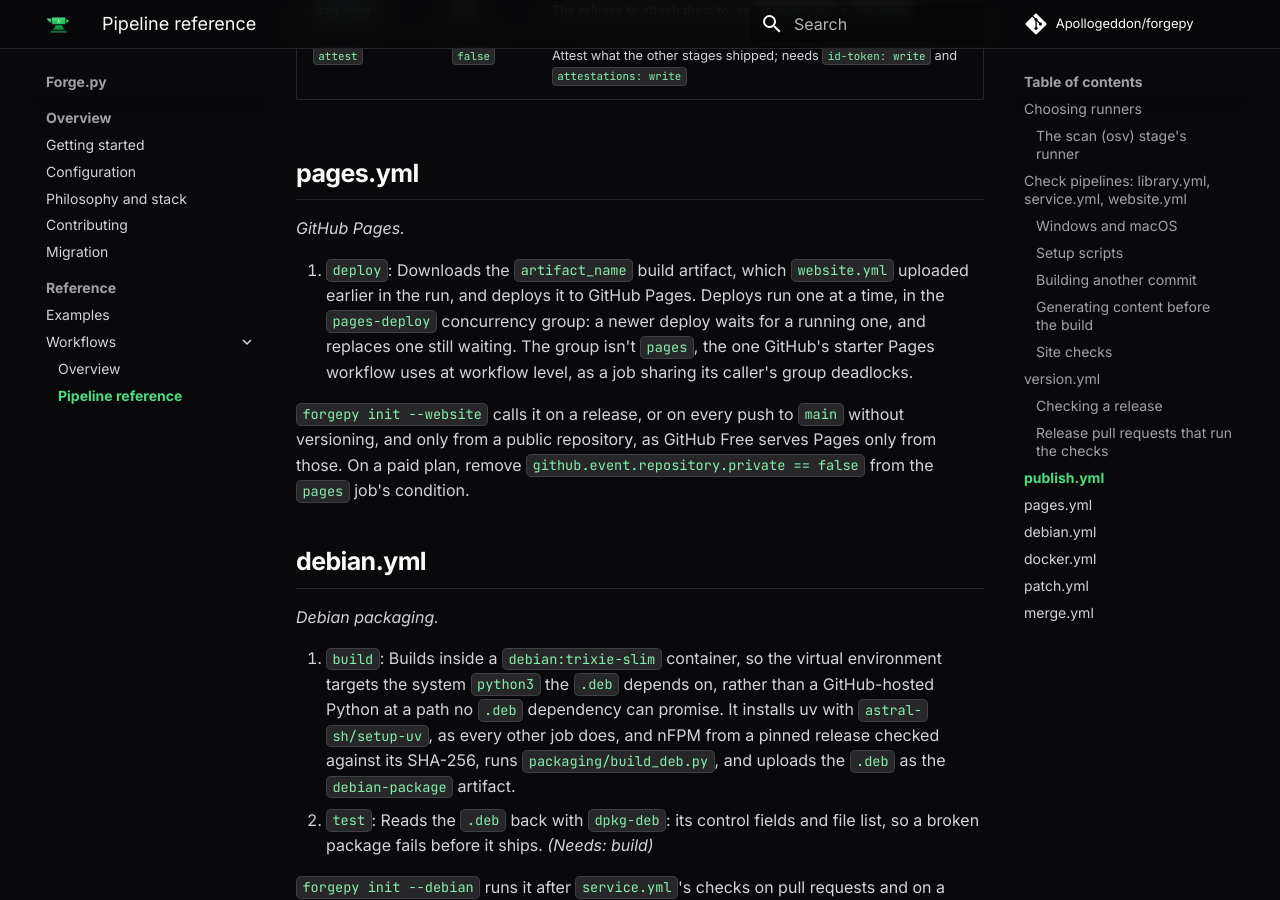
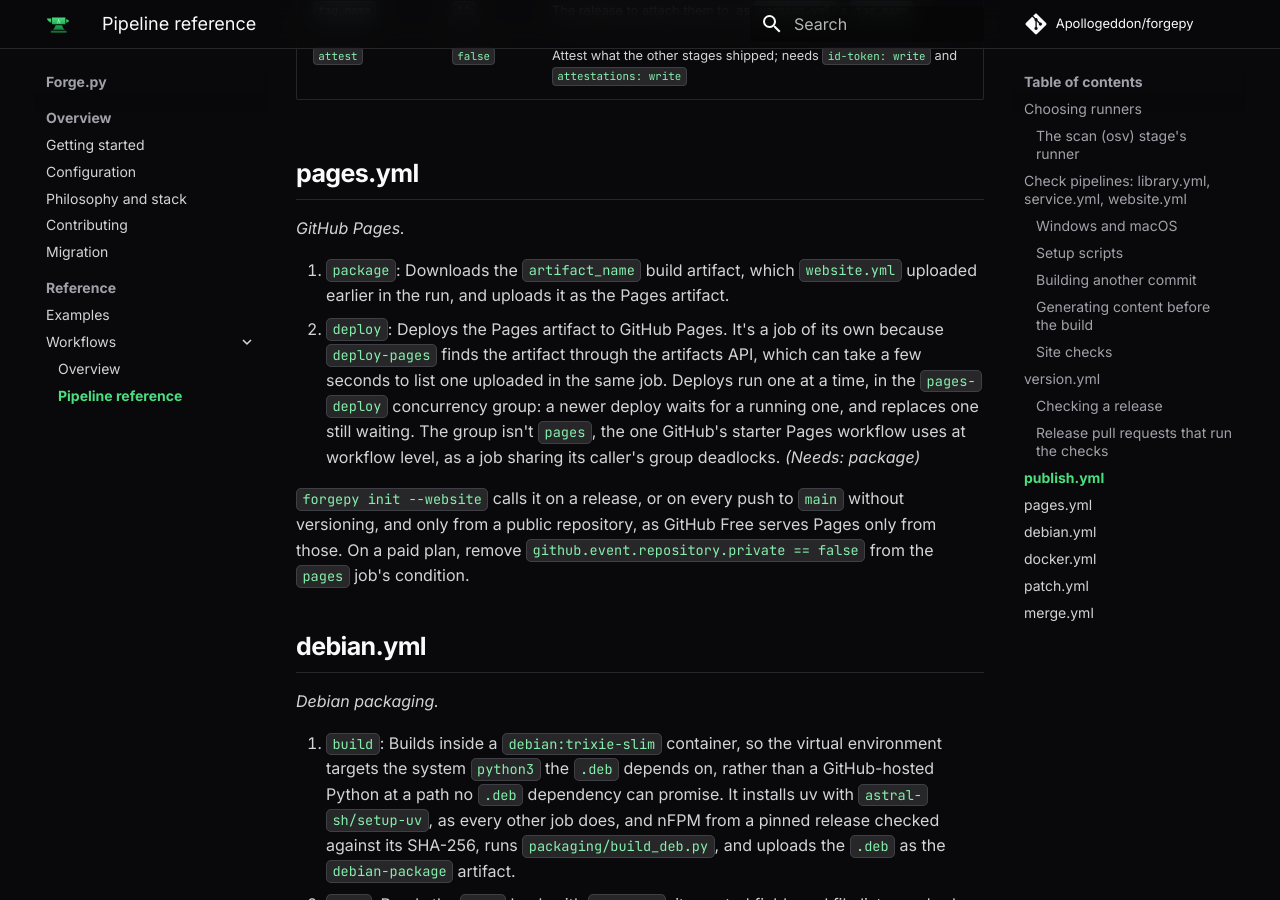
Before and after one commit to Apollogeddon/forgepy, an MkDocs documentation site: the page built from docs/docs/workflows/reference.md, in a window 1280 px wide and 900 px high, scrolled down 10137 px. Built offline with MkDocs 1.6.1 and Material for MkDocs 9.7.7, drawn with Linux system fonts in a browser that asks for light colours; comment, search, counter and statistics services are not loaded.

Commit message:
fix(ci): upload the pages artifact a job before deploy, so deploy-pages finds it listed

```diff
--- a/docs/docs/workflows/reference.md
+++ b/docs/docs/workflows/reference.md
@@ -238,7 +238,8 @@ Outputs `published` (`'true'` when this run published the package).
 
 *GitHub Pages.*
 
-1. **`deploy`**: Downloads the `artifact_name` build artifact, which `website.yml` uploaded earlier in the run, and deploys it to GitHub Pages. Deploys run one at a time, in the `pages-deploy` concurrency group: a newer deploy waits for a running one, and replaces one still waiting. The group isn't `pages`, the one GitHub's starter Pages workflow uses at workflow level, as a job sharing its caller's group deadlocks.
+1. **`package`**: Downloads the `artifact_name` build artifact, which `website.yml` uploaded earlier in the run, and uploads it as the Pages artifact.
+2. **`deploy`**: Deploys the Pages artifact to GitHub Pages. It's a job of its own because `deploy-pages` finds the artifact through the artifacts API, which can take a few seconds to list one uploaded in the same job. Deploys run one at a time, in the `pages-deploy` concurrency group: a newer deploy waits for a running one, and replaces one still waiting. The group isn't `pages`, the one GitHub's starter Pages workflow uses at workflow level, as a job sharing its caller's group deadlocks. *(Needs: package)*
 
 `forgepy init --website` calls it on a release, or on every push to `main` without versioning, and only from a public repository, as GitHub Free serves Pages only from those. On a paid plan, remove `github.event.repository.private == false` from the `pages` job's condition.
 
```
Also changed, not shown: docs/docs/workflows/overview.md (+1 -1 lines), 2 other files.
